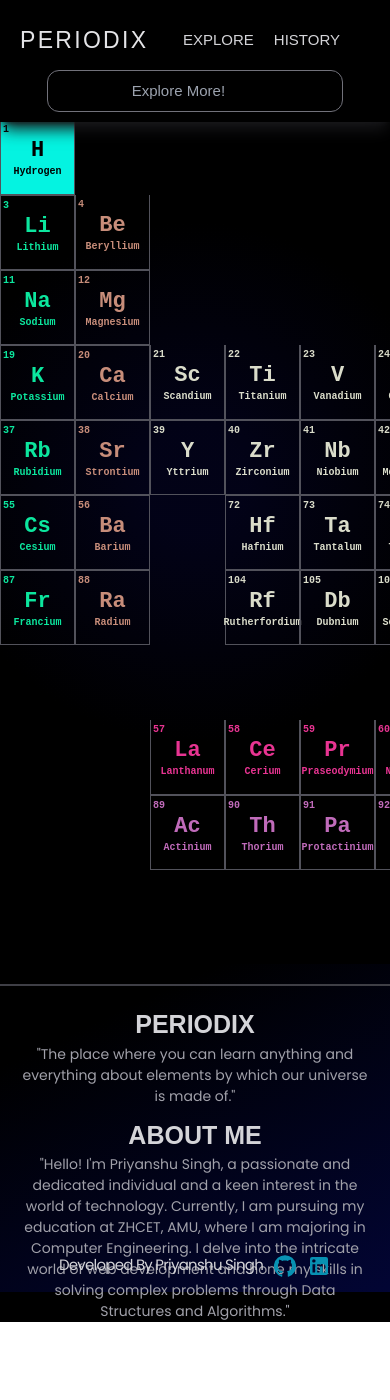
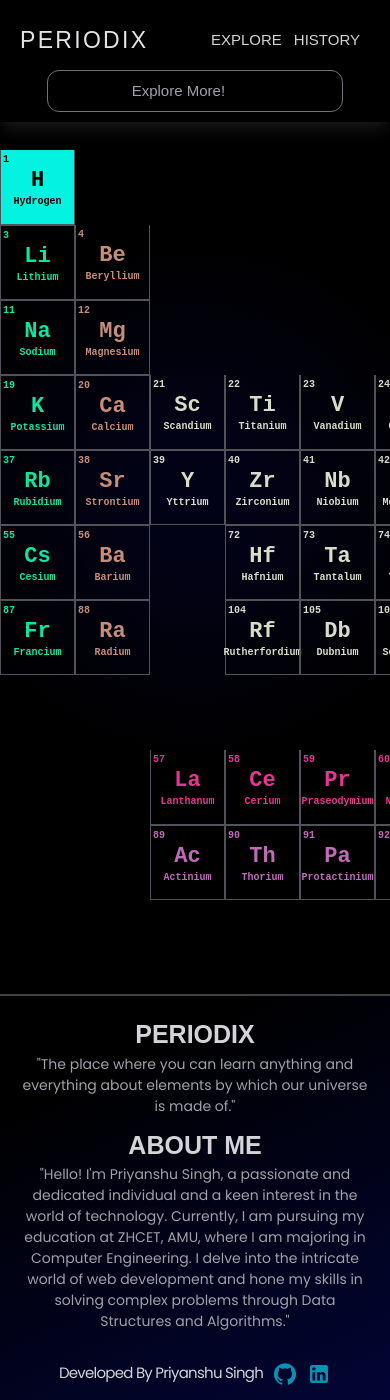
Before and after one commit to priyanshu082/periodix, a Next.js app: page / in a window 390 px wide. Before the commit the page ends 1322 px from the top, so only its background shows below. Built offline with nearby package versions, Linux system fonts and the light colour scheme; a web font is replaced by a local one.

Commit message:
some chnges

```diff
--- a/src/app/page.js
+++ b/src/app/page.js
@@ -53,7 +53,7 @@ export default function Home() {
   }, []);
 
   return (
-    <motion.div ref={main} className="background overflow-x-scroll">
+    <motion.div ref={main} className="background overflow-x-scroll scrollbar-hide">
 
 
 {/* cursor div for elment detail */}
@@ -73,7 +73,7 @@ export default function Home() {
 
 
 
-      <motion.div className="h-[100vh] mt-[120px] w-[1348px] mx-auto">
+      <motion.div className="h-[100vh] mt-[150px] md:mt-[120px] w-[1348px] mx-auto">
         <motion.div className="periodictable ">
 
           <motion.div
--- a/src/components/Footer.jsx
+++ b/src/components/Footer.jsx
@@ -5,9 +5,9 @@ import LinkedInIcon from '@mui/icons-material/LinkedIn';
 const Footer = () => {
   return (
 
-    <div className="backgroundCursorDiv flex flex-col h-fit justify-center md:h-[300px]  poppins2">
+    <div className="backgroundCursorDiv flex flex-col h-fit justify-center md:h-[300px] border-t-[2px] border-zinc-700 poppins2">
 
- <div className=" flex flex-col md:flex-row justify-around pt-[20px] sm:pt-[45px] w-[100%] border-t-[2px] border-zinc-700 mt-[20px] h-[240px]">
+ <div className=" flex flex-col md:flex-row justify-around sm:pt-[45px] w-[100%] mt-[20px] h-fit">
       <div className="flex flex-col w-[90%] mx-auto md:w-[35%] md:text-left text-center">
         <div className="font1 font-bold text-zinc-300 text-[25px] ">
           PERIODIX
--- a/src/components/Navabr.jsx
+++ b/src/components/Navabr.jsx
@@ -44,7 +44,7 @@ const Navabr = () => {
     <div className="flex flex-col text-zinc-200 font1 z-50 w-[100vw] fixed backgroundNav shadow-lg shadow-zinc-900 p-[10px]  md:py-[10px]">
       {/* navbar content  */}
 
-      <div className="flex flex-row justify-between items-center pr-[40px]">
+      <div className="flex flex-row justify-between items-center pr-[20px] md:pr-[40px]">
         {/* logo */}
         <Link
         href='/'
@@ -81,7 +81,7 @@ const Navabr = () => {
         </div>
 
         {/* {history page},explore page */}
-        <div className="flex flex-row gap-5 text-zinc-300 text-[15px]">
+        <div className="flex flex-row gap-3 md:gap-5 text-zinc-300 text-[15px]">
           <div className="md:px-[20px] py-[6px] rounded-xl">EXPLORE</div>
           <div className="md:px-[20px] py-[6px] rounded-xl">HISTORY</div>
         </div>
```
